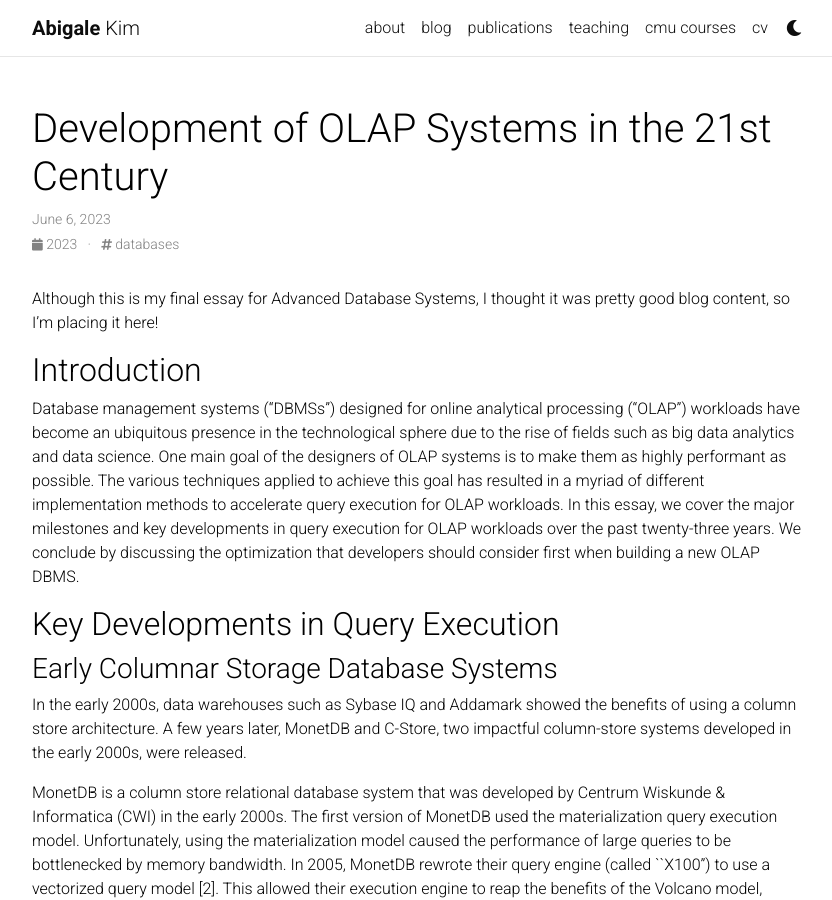
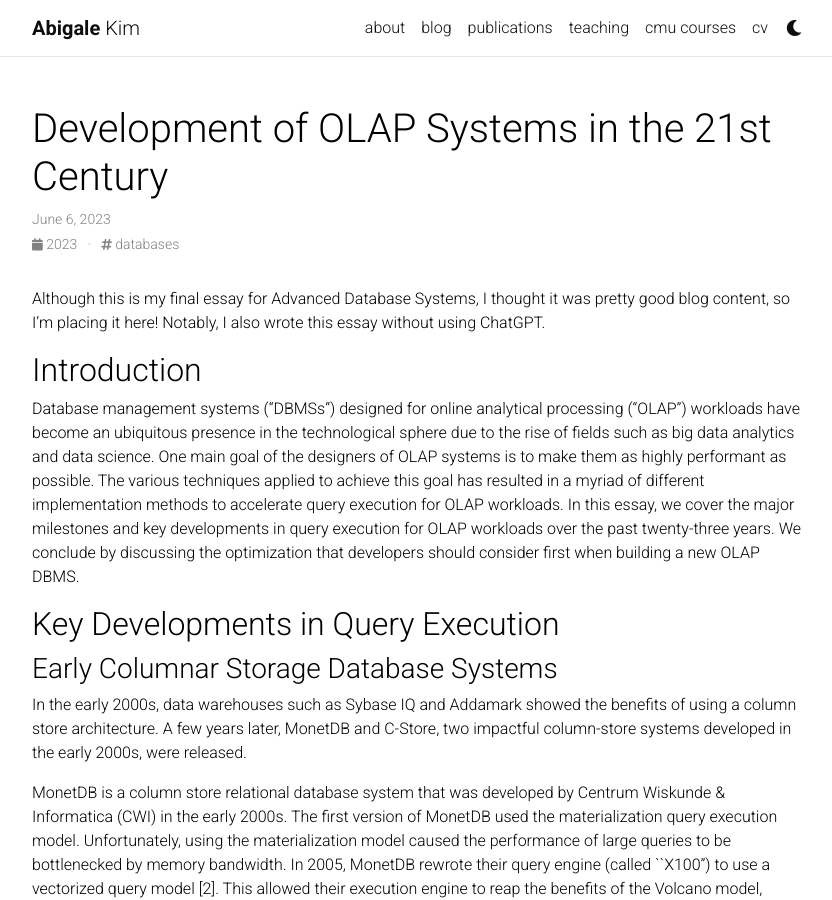
Before and after one commit to jurplel/abigalekim.github.io, a Jekyll site: the page built from _posts/2023-06-06-adbfinal.md, in a window 1280 px wide and 900 px high. Shown: the whole window, without its empty margins (223-1055 px from the left). Built offline with Jekyll 4.4.1, drawn with Linux system fonts in a browser that asks for light colours; comment, search, counter and statistics services are not loaded; a style sheet for code colours, icons or effects is not loaded.

Commit message:
small things

```diff
--- a/_config.yml
+++ b/_config.yml
@@ -244,7 +244,7 @@ jekyll-archives:
     tag: '/blog/tag/:name/'
     category: '/blog/category/:name/'
 
-display_tags: ['cmu', 'cs-education'] # this tags will be dispalyed on the front page of your blog
+display_tags: ['cmu', 'cs-education', 'databases'] # this tags will be dispalyed on the front page of your blog
 
 # -----------------------------------------------------------------------------
 # Jekyll Scholar
--- a/_posts/2023-06-06-adbfinal.md
+++ b/_posts/2023-06-06-adbfinal.md
@@ -7,7 +7,7 @@ categories:
 tags: databases
 ---
 
-Although this is my final essay for Advanced Database Systems, I thought it was pretty good blog content, so I'm placing it here!
+Although this is my final essay for Advanced Database Systems, I thought it was pretty good blog content, so I'm placing it here! Notably, I also wrote this essay without using ChatGPT.
 
 ## Introduction
 Database management systems ("DBMSs") designed for online analytical processing ("OLAP") workloads have become an ubiquitous presence in the technological sphere due to the rise of fields such as big data analytics and data science. One main goal of the designers of OLAP systems is to make them as highly performant as possible. The various techniques applied to achieve this goal has resulted in a myriad of different implementation methods to accelerate query execution for OLAP workloads. In this essay, we cover the major milestones and key developments in query execution for OLAP workloads over the past twenty-three years. We conclude by discussing the optimization that developers should consider first when building a new OLAP DBMS.
```
